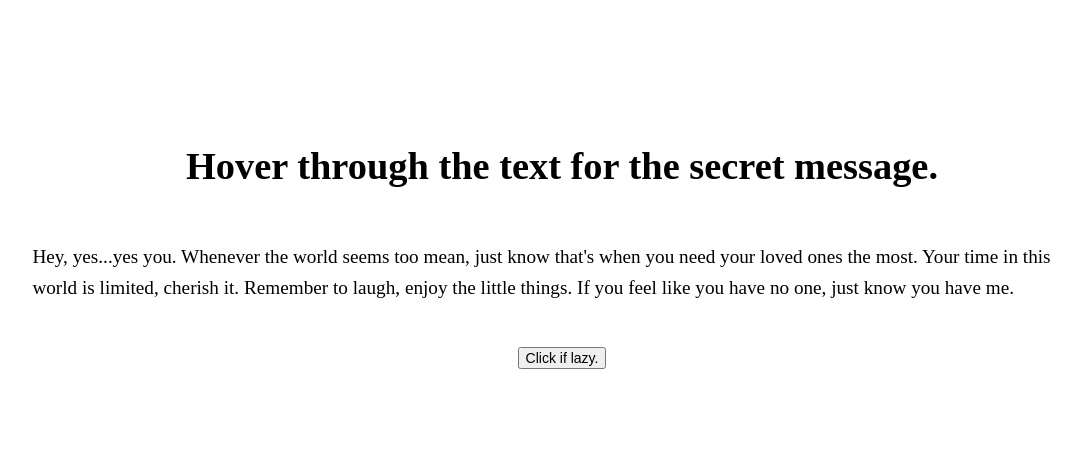
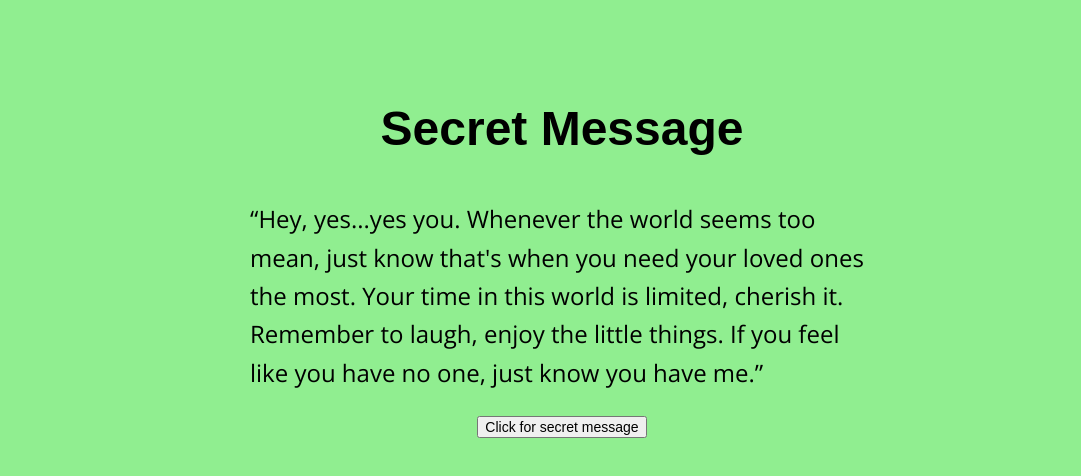
Before and after one commit to terrancecorley/secret-message, a plain HTML site: page index.html in a window 1280 px wide. Shown: the whole page, without its empty margins (78-1159 px from the left). Drawn offline with nearby package versions, Linux system fonts and the light colour scheme; a web font is replaced by a local one.

Commit message:
Added padding breakpoints and font families.

```diff
--- a/index.html
+++ b/index.html
@@ -2,18 +2,20 @@
 <html lang="en">
   <head>
     <meta charset="UTF-8">
-    <meta name="viewport" content="width=device-width, initial-scale=1.0, shrink-to-fit=no">  <title>Tables</title>
+    <meta name="viewport" content="width=device-width, initial-scale=1.0, shrink-to-fit=no">
+    <title>Secret Message</title>
+    <link rel="stylesheet" href="https://fonts.googleapis.com/css?family=Baloo+Bhaina|Open+Sans:400,400i">
     <link rel="stylesheet" href="main.css">
   </head>
   <body>
 
-    <h1>Hover through the text for the secret message.</h1>
+    <h1>Secret Message</h1>
 
     <div>
-      <p>Hey, yes...yes <span class="msg">you</span>. Whenever the world seems too <span class="msg">mean</span>, just know that's when you need your loved ones <span class="msg">the</span> most. Your time in this <span class="msg">world</span> is limited, cherish it. Remember <span class="msg">to</span> laugh, enjoy the little things. If you feel like you have no one, just know you have <span class="msg">me</span>.</p>
+      <q>Hey, yes...yes <span class="msg">you</span>. Whenever the world seems too <span class="msg">mean</span>, just know that's when you need your loved ones <span class="msg">the</span> most. Your time in this <span class="msg">world</span> is limited, cherish it. Remember <span class="msg">to</span> laugh, enjoy the little things. If you feel like you have no one, just know you have <span class="msg">me</span>.</q>
     </div>
 
-    <button type="text">Click if lazy.</button>
+    <button type="text">Click for secret message</button>
 
     <script src="main.js"></script>
   </body>
--- a/main.css
+++ b/main.css
@@ -1,7 +1,10 @@
 body {
   line-height: 1.6;
-  font-size: 1.2rem;
+  font-size: 1.5rem;
+  font-family: 'Open Sans', sans-serif;
   padding: 5%;
+  /*color: gray;*/
+  /*background-color: lightgreen;*/
 
   display: flex;
   flex-direction: column;
@@ -9,6 +12,11 @@ body {
 }
 
 h1 {
+  font-family: 'Baloo Bhaina', sans-serif;
+}
+
+h1,
+p {
   align-self: center;
   text-align: center;
 }
@@ -20,10 +28,29 @@ button {
   align-self: center;
 }
 
-@media (min-width: 768px) {
+@media (min-width: 36em) {
 
   body {
-    padding: 8%;
+    background-color: orange;
+    padding: 7% 12%;
   }
 
 }
+
+@media (min-width: 48em) {
+
+  body {
+    background-color: lightblue;
+    padding: 6% 15%;
+  }
+
+}
+
+@media (min-width: 60em) {
+
+  body {
+    background-color: lightgreen;
+    padding: 4% 25%;
+  }
+
+}
--- a/main.js
+++ b/main.js
@@ -2,17 +2,19 @@ const div = document.querySelector('div');
 const button = document.querySelector('button');
 const msg = document.querySelectorAll('.msg');
 
-div.addEventListener('mouseover', (event) => {
-  if ( event.target.className === 'msg' ) {
-    event.target.style.textTransform = 'uppercase';
-    event.target.style.color = 'blue';
-    event.target.style.fontWeight = 'bold';
-    event.target.style.fontSize = '32px';
-  }
-});
+// // Adding styles on mouseover
+// div.addEventListener('mouseover', (event) => {
+//   if ( event.target.className === 'msg' ) {
+//     event.target.style.textTransform = 'uppercase';
+//     event.target.style.color = 'blue';
+//     event.target.style.fontWeight = 'bold';
+//     event.target.style.fontSize = '32px';
+//   }
+// });
 
+// Adding styles on btn click
 button.addEventListener('click', () => {
-  button.textContent = 'You lazy bum. :)';
+  button.textContent = ':)';
   for ( let i = 0; i < msg.length; i +=1 ) {
     msg[i].style.color = 'blue';
     msg[i].style.textTransform = 'uppercase';
```
